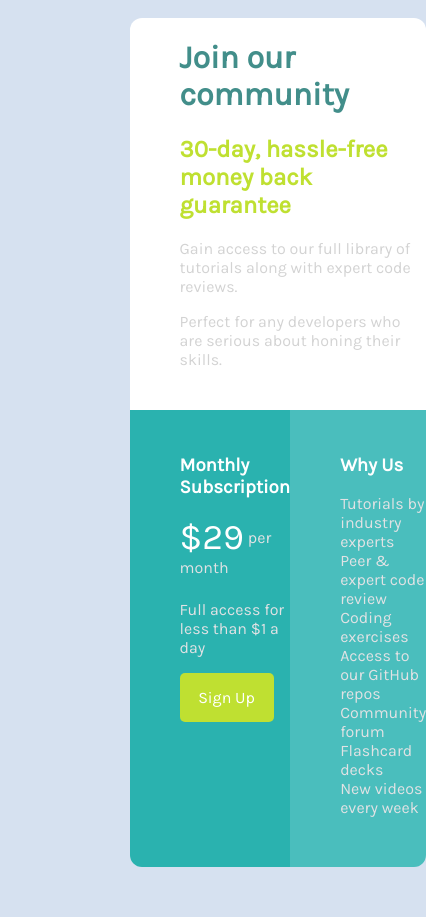
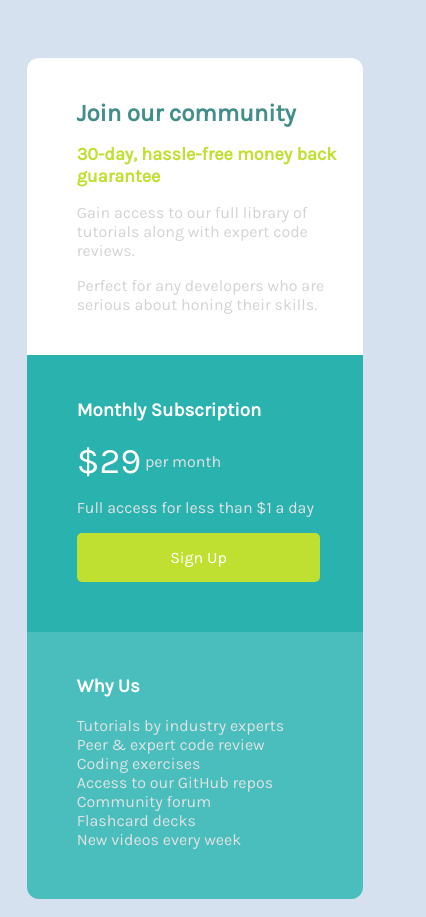
Before and after one commit to MatthiasMatthys/single-price-grid-component-master, a plain HTML site: page index.html in a window 390 px wide. Shown: the whole page, 426 px wide, since content can reach past the window. Before the commit the page ends 885 px from the top, so only its background shows below. Drawn offline with Linux system fonts and the light colour scheme.

Commit message:
Add media only screen css

```diff
--- a/stylesheets/stylesheet.css
+++ b/stylesheets/stylesheet.css
@@ -4,6 +4,7 @@ body {
 
 .container {
     margin: auto;
+    margin-top: 10%;
     width: 35%;
     padding: 10px;
     display: grid;
@@ -87,3 +88,31 @@ button {
 button:hover{
     cursor: pointer;
 }
+
+@media only screen and (max-width: 600px) {
+
+    .container {
+        display: block;
+        margin: auto;
+        width: 90%;
+        padding-top: 50px;
+    }
+
+    .div1{
+        padding-top: 25px;
+    }
+    h1 {
+        font-size: 24px;
+    }
+    h2 {
+        font-size: 18px;
+    }
+
+    .div2 {
+        border-radius: 0px 0px 0px 0px;
+    }
+    .div3 {
+        border-radius: 0px 0px 12px 12px;
+    }
+
+}
```
